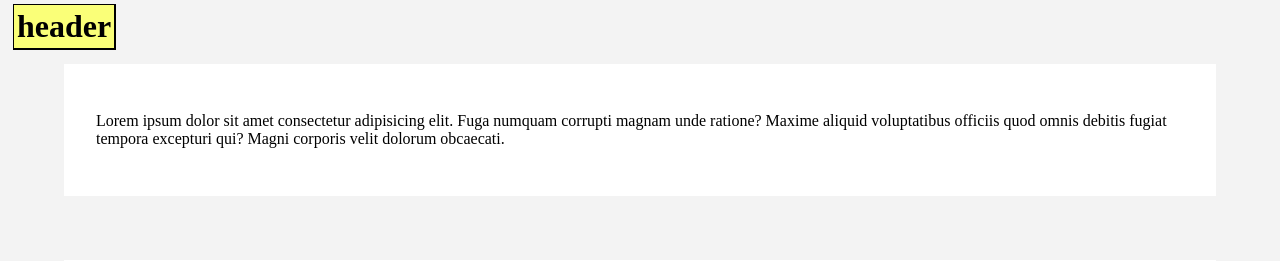
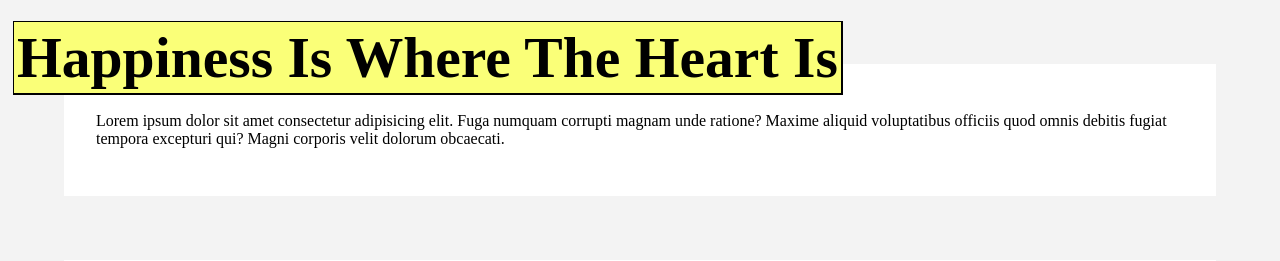
Before and after one commit to emonzon42/HappyFeets, a PHP site: page /html/index.html in a window 1280 px wide. Shown: the part 181-442 px from the top of the page. Run offline with PHP 8.4, Linux system fonts and the light colour scheme; some libraries are stand-ins or nearby versions.

Commit message:
home header text size changes with window, various changes on other pages

```diff
--- a/Final Project/css/style.css
+++ b/Final Project/css/style.css
@@ -122,13 +122,17 @@ nav a:hover {
 }
 
 #homehead h1{
-    width: fit-content;
-    height: auto;
+    font-size: 4.5vw;
     background: #faff78;
+
     float:left;
     position:absolute;
     padding: .25%;
+    width: fit-content;
+    height: auto;
     margin-left: 1%;
+    margin-right: 30%;
+
     border-top: .5px solid black;
     border-left: .5px solid black;
     border-right:  2px solid black;
--- a/Final Project/html/index.html
+++ b/Final Project/html/index.html
@@ -37,7 +37,7 @@
             <div id="homehead">
 
                 <img src="https://via.placeholder.com/2160x1080" alt="dummy image" id="homecov">
-                <h1 class="cen">header</h1>
+                <h1 class="cen">Happiness Is Where The Heart Is</h1>
             </div>
             <div class="ibox"></div>
             <div class= "box"><p>Lorem ipsum dolor sit amet consectetur adipisicing elit. Fuga numquam corrupti magnam unde ratione? Maxime aliquid voluptatibus officiis quod omnis debitis fugiat tempora excepturi qui? Magni corporis velit dolorum obcaecati.</p></div>
--- a/Final Project/html/shop.html
+++ b/Final Project/html/shop.html
@@ -39,7 +39,7 @@
             </div>
 
             <div class="box">
-                <p>all available products</p>
+                <p>All available products</p>
             </div>
 
             <div class="box">
```
Also changed, not shown: Final Project/html/contact.html (+6 -1 lines).
